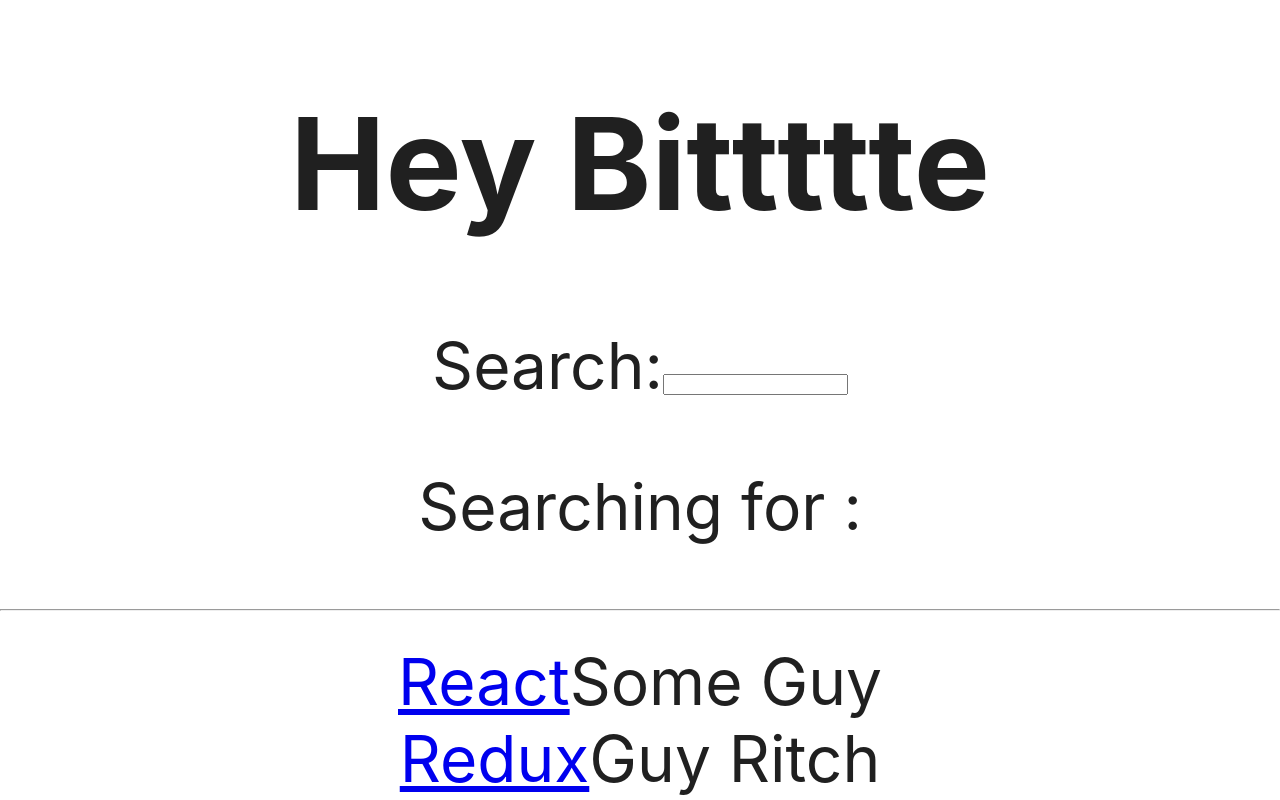
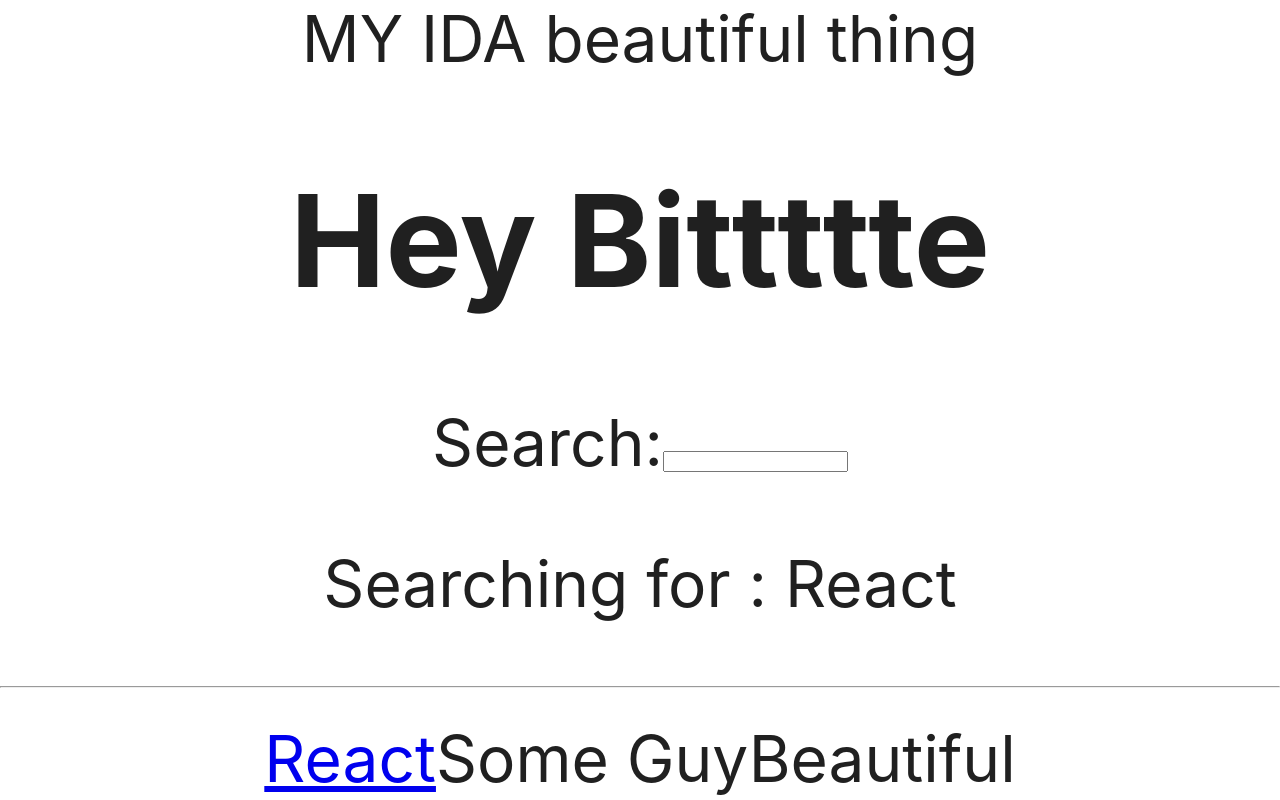
Before and after one commit to AndreasBerglund/roadtoreact, a React (Create React App) app: page / in a window 1280 px wide. Built offline with nearby package versions, Linux system fonts and the light colour scheme.

Commit message:
useEffect

```diff
--- a/src/App.js
+++ b/src/App.js
@@ -31,17 +31,21 @@
 }
 
 
-const Item = ({ title, url, author, num_comments, points }) => (
+const Item = ({ title, url, author, num_comments, points, other }) => (
   <div>
     <span>
       <a href={url}>{title}</a>
     </span>
     <span>{author}</span>
+    <span>{other}</span>
   </div>
 )
 
-const List = ({ list }) =>
-  list.map(item => <Item key={item.objectID} {...item} />)
+
+
+const Thing = ({thingsprops}) => <div>{thingsprops.id}A beautiful thing</div>
+
+const List = ({ list, other }) => list.map(item => <Item key={item.objectID} {...item} other={other}/>)
 
 const Search = ({ search, onSearch }) => {
 
@@ -57,8 +61,26 @@
 }
 
 const App = () => {
-  const handleChange = event => { console.log(event.target.value); setSearchTerm(event.target.value) }
-  const [searchTerm, setSearchTerm] = React.useState('')
+  const ThingsProps = {
+    id: 'MY ID',
+    super : 'My SUPER'
+  }
+
+
+
+  const handleChange = ({target}) => {
+    setSearchTerm(target.value)
+  }
+
+  const [searchTerm, setSearchTerm] = React.useState(
+    localStorage.getItem('search') || 'React'
+  );
+
+  React.useEffect(()=>{
+    localStorage.setItem('search', searchTerm )
+  }, [searchTerm])
+
+
   const stories = [
     {
       title: 'React',
@@ -85,10 +107,11 @@
   )
   return (
     <div style={styles}>
+      <Thing thingsprops={ThingsProps} />
       <h1>{welcome.greeting} {getTitle('Bittttte')}</h1>
       <Search onSearch={handleChange} search={searchTerm} />
 
-      <List list={searchedStories} />
+      <List list={searchedStories} other="Beautiful"/>
 
 
 
```
